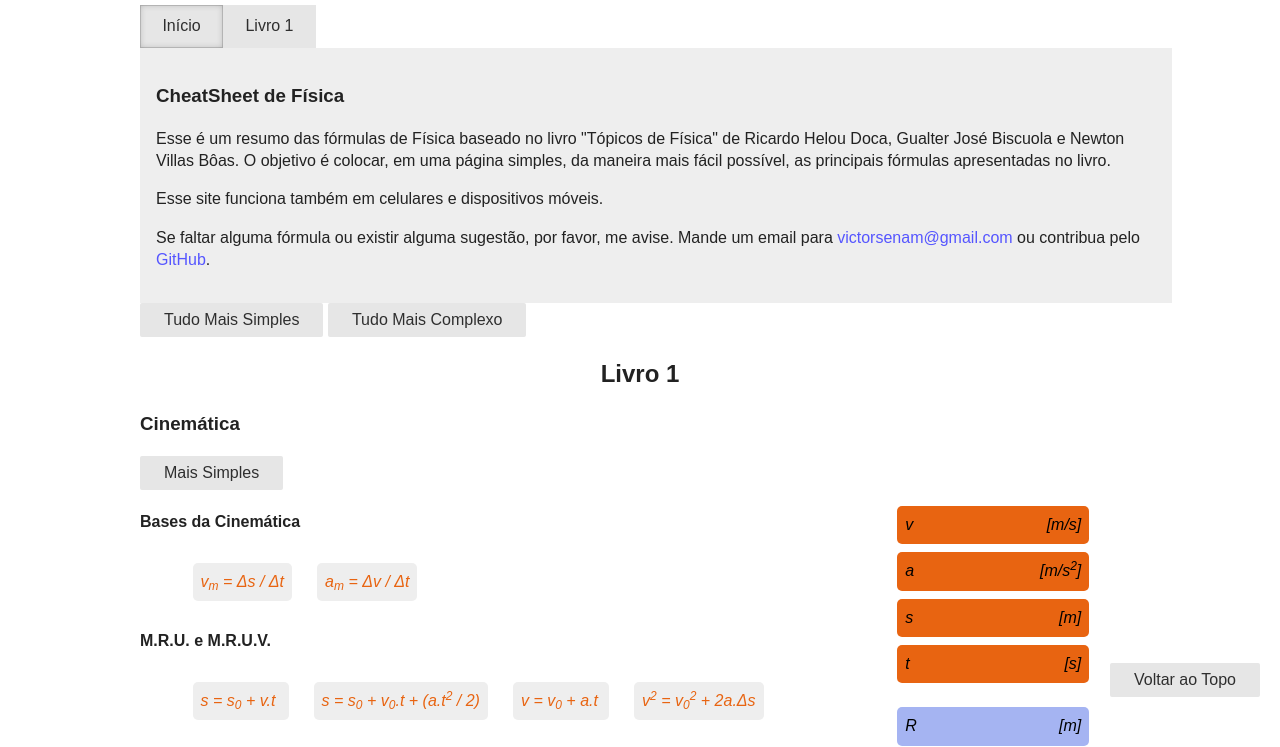
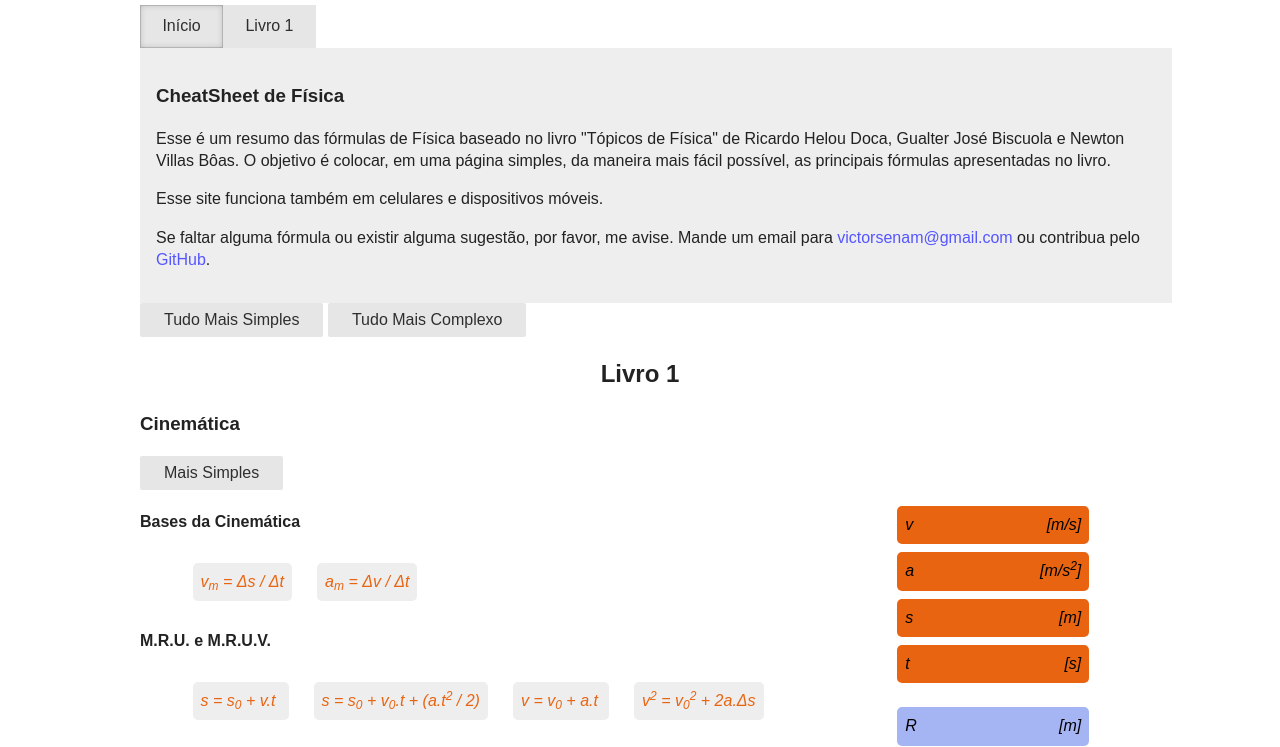
Before and after one commit to victorsenam/cheatsheets, a plain HTML site: page fisica.html in a window 1280 px wide. Shown: the part 83-830 px from the top of the page. Drawn offline with nearby package versions, Linux system fonts and the light colour scheme.

Commit message:
Escondendo Botão de Voltar ao Topo

```diff
--- a/fisica.html
+++ b/fisica.html
@@ -22,7 +22,7 @@
         <![endif]-->
 
         <div id="geral">
-            <a href="#indice" class="pure-button voltar">Voltar ao Topo</a>
+            <!-- <a href="#indice" class="pure-button voltar">Voltar ao Topo</a> -->
             <h1 name="indice"> <a href="index.html">CheatSheets</a> do Ensino Médio </h1>
 
             <div class="indice">
```
